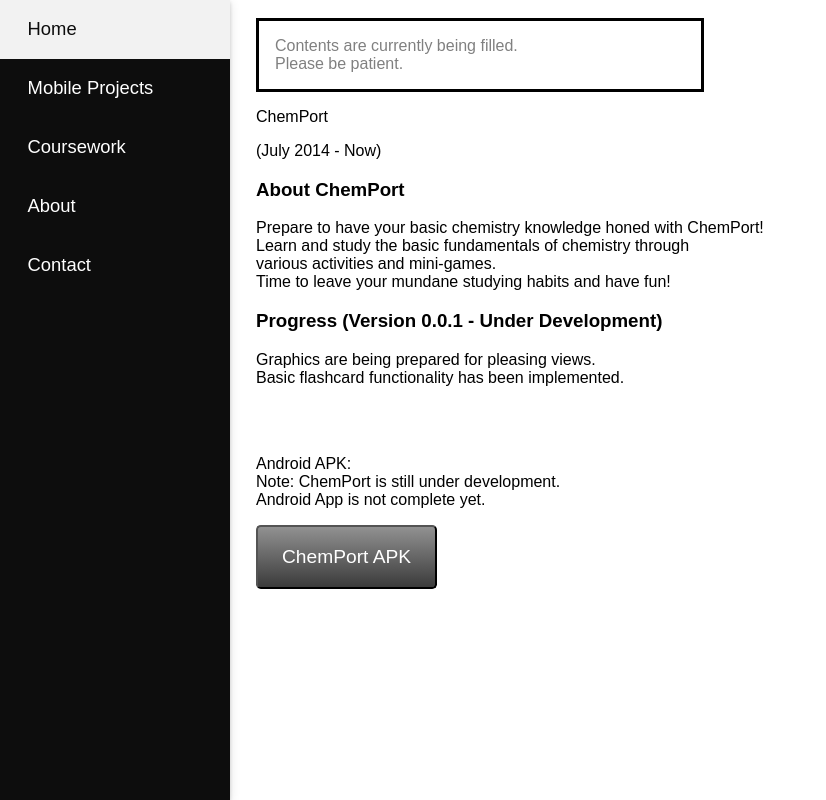
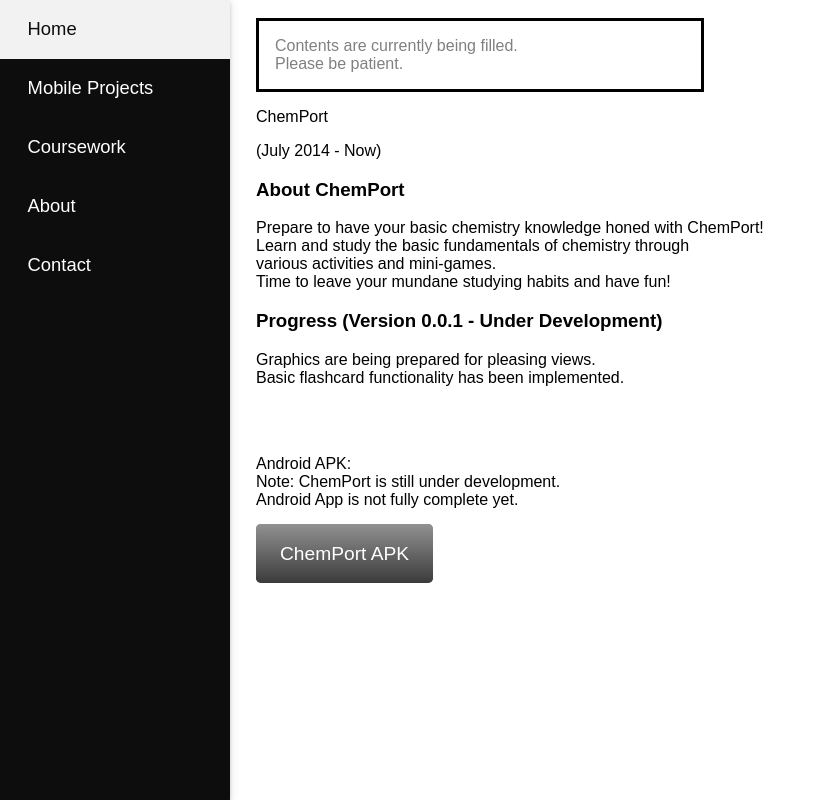
Before and after one commit to apyan/apyan.github.io, a plain HTML site: page mobile-chemaide.html in a window 1280 px wide. Shown: the whole page, without its empty margins (0-826 px from the left). Drawn offline with Linux system fonts and the light colour scheme.

Commit message:
Link Fixed
Link for ChemPort APK is fixed.

```diff
--- a/mobile-chemaide.html
+++ b/mobile-chemaide.html
@@ -51,8 +51,8 @@
 		Basic flashcard functionality has been implemented.</p>
 
 		<br><br>
-		<p>Android APK:<br>Note: ChemPort is still under development.<br>Android App is not complete yet.</p>
-		<button class="btn" type="button" href="https://github.com/apyan/ChemPort/raw/master/app-debug.apk">ChemPort APK</button>
+		<p>Android APK:<br>Note: ChemPort is still under development.<br>Android App is not fully complete yet.</p><br>
+		<a class="btn" type="button" href="https://github.com/apyan/ChemPort/raw/master/app-debug.apk">ChemPort APK</a>
 	</div>
 
   </body>
```
